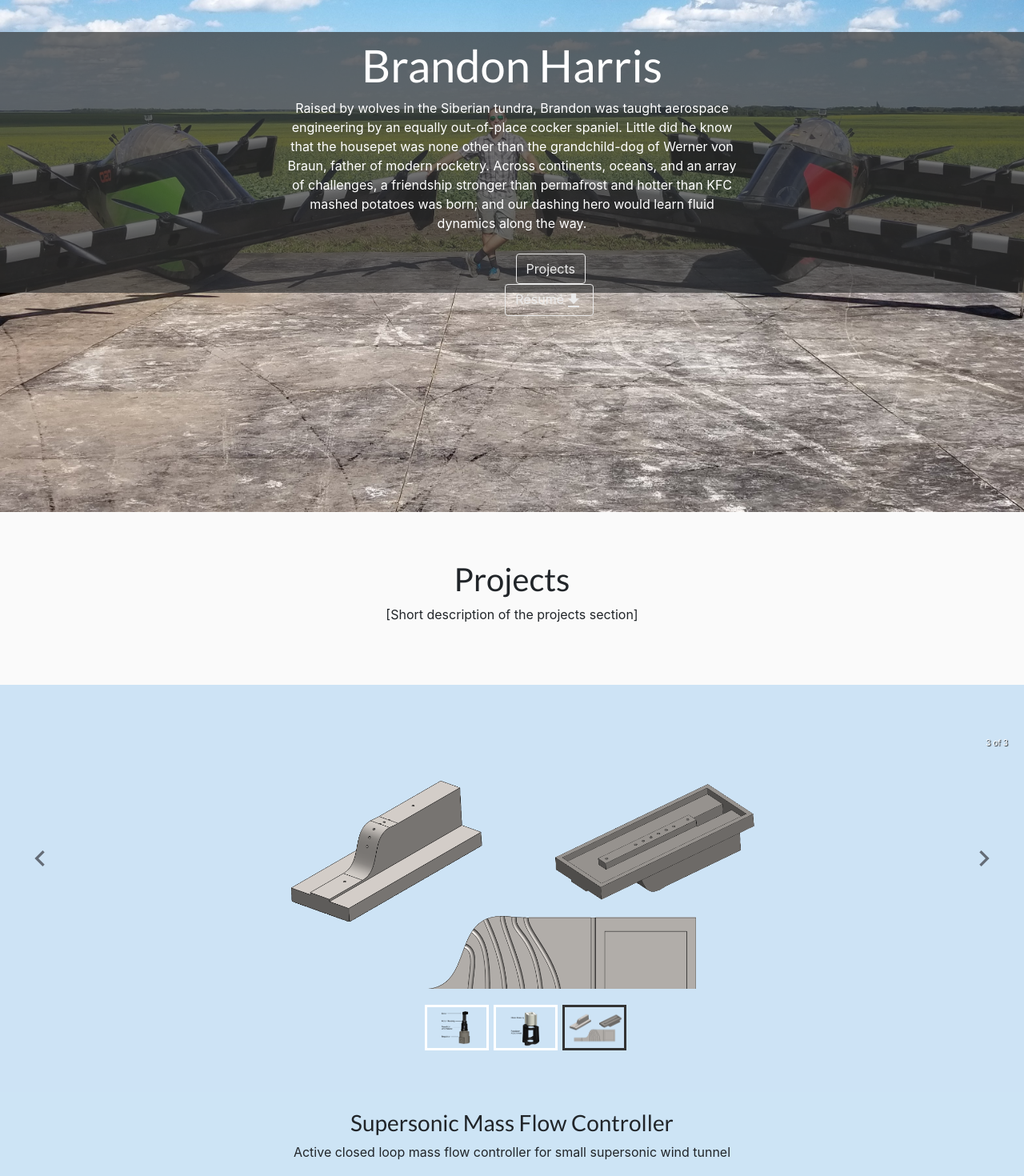
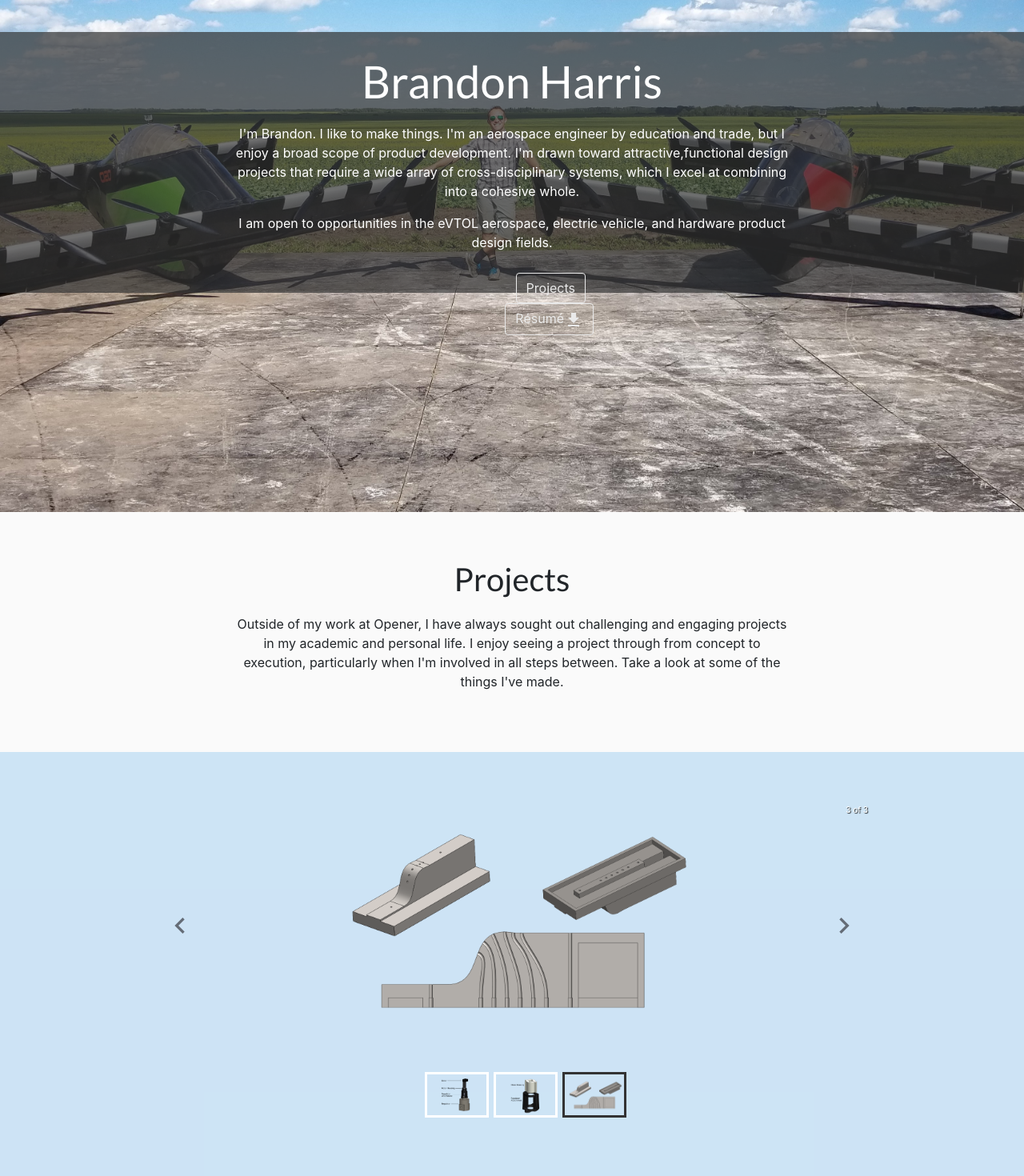
Before and after one commit to brha8286/portfolio-react, a React (Create React App) app: page / in a window 1280 px wide. Shown: the part 160-1630 px from the top of the page at 80% size. Built offline with nearby package versions, Linux system fonts and the light colour scheme.

Commit message:
Adjusting margin on some components Adjusting carousel container size to fit full image Adding lumistrip content Changing section descriptions

```diff
--- a/src/components/Homepage/homepage.module.scss
+++ b/src/components/Homepage/homepage.module.scss
@@ -25,10 +25,11 @@ $heroOverlayHeight: 326px;
 
   h1 {
     font-size: 3.5rem;
+    margin: 20px auto;
   }
 
   .brandonIntro {
-    width: 600px;
+    width: 800px;
     max-width: 100%;
   }
 
@@ -79,11 +80,17 @@ $heroOverlayHeight: 326px;
   h2 {
     font-size: 2.5rem;
     text-align: center;
+    margin: 0 auto 20px;
   }
 }
 
 .section {
   padding: $section-margin 0;
+}
+
+p {
+  max-width: 700px;
+  margin: 0 auto; // centering
 }
 
 .projectImg {
--- a/src/components/Homepage/index.jsx
+++ b/src/components/Homepage/index.jsx
@@ -1,17 +1,17 @@
-import {Container} from "react-bootstrap";
+import { Container } from "react-bootstrap";
 import React from 'react';
 import clsx from 'clsx';
 
-import {PROJECTS} from 'resources/projects';
+import { PROJECTS } from 'resources/projects';
 import bannerImage from "resources/banner.jpg";
 
 import classes from './homepage.module.scss';
-import {useScrollWatch} from "../../hooks/useScrollWatch";
-import {ProjectDialog} from "../ProjectDialog";
-import {Header} from "../Header";
-import {LinkButton} from "../LinkButton";
-import {useQuery} from "../../hooks/useQuery";
-import {ProjectCarousel} from "../ProjectCarousel";
+import { useScrollWatch } from "../../hooks/useScrollWatch";
+import { ProjectDialog } from "../ProjectDialog";
+import { Header } from "../Header";
+import { LinkButton } from "../LinkButton";
+import { useQuery } from "../../hooks/useQuery";
+import { ProjectCarousel } from "../ProjectCarousel";
 
 const COLORS = ['rgba(100, 175, 233, .3)', 'rgba(200, 200, 62, .3)', 'rgba(200, 200, 190, .3)', 'rgba(180, 70, 60, .3)']
 
@@ -24,21 +24,29 @@ export function Homepage() {
 
   return (
     <>
-      <div className={classes.heroImage} style={{backgroundImage: `url(${bannerImage})`}}/>
+      <div className={classes.heroImage} style={{ backgroundImage: `url(${bannerImage})` }} />
 
       {/* If there is a project ID in the URL then show the project modal */}
-      <ProjectDialog project={project}/>
+      <ProjectDialog project={project} />
 
       <div className={classes.heroOverlay}>
         <section ref={introSectionRef}>
           <Container className={classes.brandonIntro}>
             <h1>Brandon Harris</h1>
-            <p>
+            {/* <p>
               Raised by wolves in the Siberian tundra, Brandon was taught aerospace engineering by an equally
               out-of-place cocker spaniel. Little did he know that the housepet was none other than the grandchild-dog
               of Werner von Braun, father of modern rocketry. Across continents, oceans, and an array of challenges,
               a friendship stronger than permafrost and hotter than KFC mashed potatoes was born; and our dashing hero
               would learn fluid dynamics along the way.
+            </p> */}
+            <p>
+              I'm Brandon.  I like to make things.  I'm an aerospace engineer by education and trade, but I enjoy a broad scope of
+              product development.  I'm drawn toward attractive,functional design projects that require a wide array of
+              cross-disciplinary systems, which I excel at combining into a cohesive whole.
+            </p>
+            <p>
+              I am open to opportunities in the eVTOL aerospace, electric vehicle, and hardware product design fields.
             </p>
           </Container>
         </section>
@@ -53,7 +61,9 @@ export function Homepage() {
       <main className={classes.main}>
         <Container className={classes.section}>
           <h2 id="projects">Projects</h2>
-          <p>[Short description of the projects section]</p>
+          <p>Outside of my work at Opener, I have always sought out challenging and engaging projects in my academic and personal life.
+          I enjoy seeing a project through from concept to execution, particularly when I'm involved in all steps between.  Take a look
+            at some of the things I've made.</p>
         </Container >
 
         {PROJECTS.map((project, index) => (
--- a/src/components/Project/project.module.scss
+++ b/src/components/Project/project.module.scss
@@ -3,6 +3,7 @@
 .section {
   h1 {
     font-size: 2.5rem;
+    max-width: 900px;
     margin-bottom: $section-margin;
     text-align: center;
   }
--- a/src/components/ProjectCarousel/index.jsx
+++ b/src/components/ProjectCarousel/index.jsx
@@ -16,7 +16,7 @@ export function ProjectCarousel({project, className, showThumbs = true, autoPlay
       <Carousel
         showThumbs={showThumbs}
         autoPlay={autoPlay}
-        stopOnHover={false}
+        stopOnHover={true}
         infiniteLoop={true}
         showArrows={true}
         showIndicators={false}
--- a/src/components/ProjectCarousel/projectCarousel.module.scss
+++ b/src/components/ProjectCarousel/projectCarousel.module.scss
@@ -6,6 +6,8 @@ $control-color: rgb(55, 57, 64);
 .carouselContainer {
   display: block;
   position: relative;
+  margin: 0 auto;
+  max-width: 900px;
   padding-bottom: 2rem;
 
   :global(.slide) {
--- a/src/resources/projects.js
+++ b/src/resources/projects.js
@@ -22,7 +22,7 @@ export const PROJECTS = [
     long: [
       "For an independent study research project, I designed and implemented a mass flow controller for a small supersonic wind tunnel " +
       "previously made for use in student labs in the CU Aerospace department.  With minimal budget, I accomplished this using existing " +
-      "data acquisition equipment and manual pressure regulator, sourced a small DC brushed motor, and designed and manufactured custom 3d printed and aluminum parts.",
+      "data acquisition equipment and manual pressure regulator, sourced a small DC brushed motor, and designed and manufactured custom SLA plastic and machined aluminum parts.",
       "This process included designing new supersonic converging-diverging nozzle blocks with internal pressure tap channels and a regulator-motor " +
       "coupling which allowed electronic control of the manual regualator. These parts were printed on a Formlabs SLA printer.  Data acquisition " +
       "was done through NI DAQ modules and a custom LabVIEW GUI.  All told, I was able to maintain Mach=1.25 within about +-2% for a 5 second test."
@@ -30,6 +30,24 @@ export const PROJECTS = [
     images: [pressureSystem, coupling, nozzle],
     skills: ["Nozzle Design", "Aerodynamics", "SLA 3D Printing", "Solidworks CAD", "LabVIEW", "NI Module Data Acquisition", "MATLAB", "Manual Lathe Operation"],
   },
+
+  {
+    id: "lumistrip",
+    title: "Lumistrip",
+    short: "Personal project to create modular touch activated lighting fixtures",
+    long: [
+      "Everyone needs a quarantine LED project.",
+      "I’ve had an idea of creating modular backlit aluminum touch controlled lighting for years.  It’s hopefully more exciting than it sounds.  ",
+      `I set out with the goal of inexpensive units which could be strung together in any quantity.
+      To this end, I designed Lumistrip without any smart or costly components, a single power supply,
+       and the ability to connect any number together inline.  Each 16” strip features 14” of RGB LEDs,
+      12V/GND/R/G/B rails, the capacitive touch sensor circuit switching 12V to the individual strip, and 3d printed fixtures for all parts.
+      `
+    ],
+    images: [],
+    skills: ["Product Design", "DC Electronics", "PCB Design", "3d Printing", "Iterative Design"],
+  },
+
   {
     id: "amarcs",
     title: "AMARCS",
```
